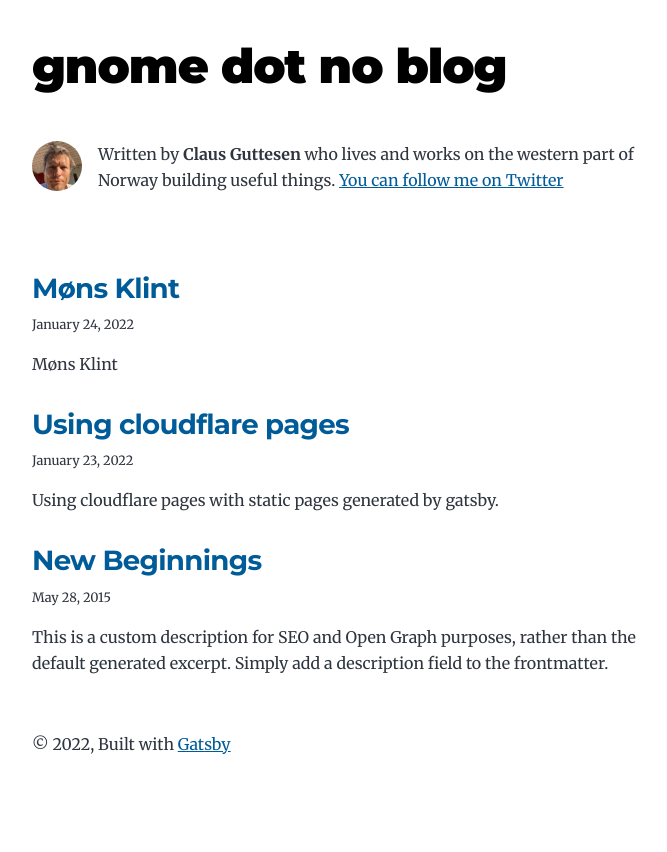
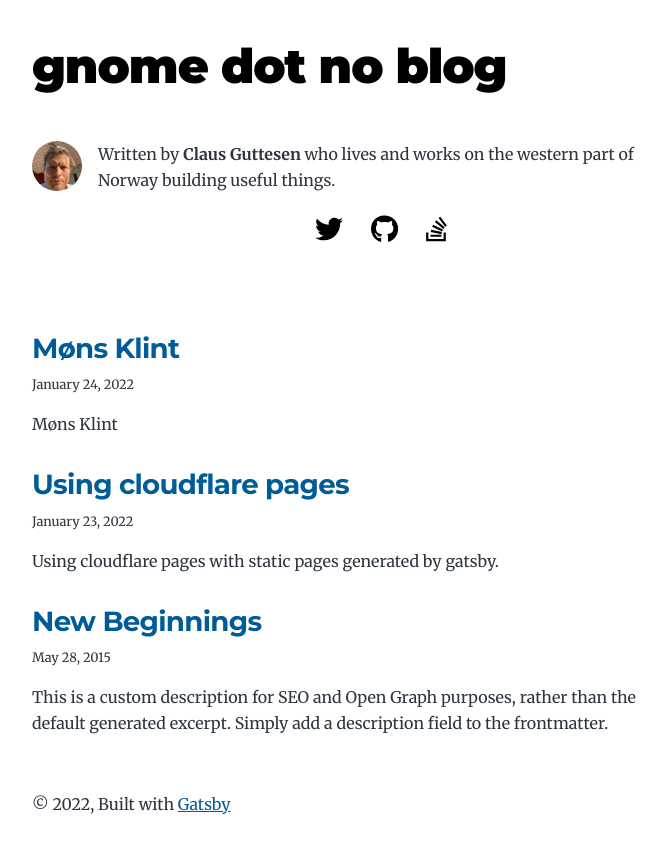
Before and after one commit to kometen/gnome-blog, a Gatsby site: page / in a window 1280 px wide. Shown: the whole page, without its empty margins (292-959 px from the left). Before the commit the page ends 820 px from the top, so only its background shows below. Built offline with nearby package versions, Linux system fonts and the light colour scheme; Gatsby itself is replaced by a stand-in of ours.

Commit message:
Added icons.

```diff
--- a/gatsby-config.js
+++ b/gatsby-config.js
@@ -9,6 +9,8 @@ module.exports = {
     siteUrl: `https://gatsbystarterblogsource.gatsbyjs.io/`,
     social: {
       twitter: `kometen`,
+      github: `kometen`,
+      stackoverflow: `users/319826/kometen`,
     },
   },
   plugins: [
--- a/package.json
+++ b/package.json
@@ -8,6 +8,8 @@
     "url": "https://github.com/gatsbyjs/gatsby/issues"
   },
   "dependencies": {
+    "@fortawesome/free-brands-svg-icons": "^5.15.4",
+    "@fortawesome/react-fontawesome": "^0.1.17",
     "gatsby": "^4.5.4",
     "gatsby-plugin-feed": "^4.5.0",
     "gatsby-plugin-gatsby-cloud": "^4.5.2",
--- a/src/components/bio.js
+++ b/src/components/bio.js
@@ -5,6 +5,8 @@
  * See: https://www.gatsbyjs.com/docs/use-static-query/
  */
 
+import { FontAwesomeIcon } from '@fortawesome/react-fontawesome'
+import {  faStackOverflow, faGithub, faTwitter } from '@fortawesome/free-brands-svg-icons'
 import * as React from "react"
 import { useStaticQuery, graphql } from "gatsby"
 import { StaticImage } from "gatsby-plugin-image"
@@ -20,6 +22,8 @@ const Bio = () => {
           }
           social {
             twitter
+            github
+            stackoverflow
           }
         }
       }
@@ -45,10 +49,42 @@ const Bio = () => {
       {author?.name && (
         <p>
           Written by <strong>{author.name}</strong> {author?.summary || null}
-          {` `}
-          <a href={`https://twitter.com/${social?.twitter || ``}`}>
-            You can follow me on Twitter
-          </a>
+            {` `}
+            <div style={{ textAlign: `center`, paddingTop: `15px` }}>
+              <a
+                style={{
+                  fontSize: `1.75em`,
+                  padding: `0em 0.5em`,
+                  color: `#000`,
+                  boxShadow: `none`,
+                }}
+                href={`https://twitter.com/${social.twitter}`}
+              >
+                <FontAwesomeIcon icon={faTwitter} title={'Twitter'}/>
+              </a>
+              <a
+                style={{
+                  fontSize: `1.75em`,
+                  padding: `0em 0.5em`,
+                  color: `#000`,
+                  boxShadow: `none`,
+                }}
+                href={`https://github.com/${social.github}`}
+              >
+                <FontAwesomeIcon icon={faGithub} title={'GitHub'}/>
+              </a>
+              <a
+                style={{
+                  fontSize: `1.75em`,
+                  padding: `0em 0.5em`,
+                  color: `#000`,
+                  boxShadow: `none`,
+                }}
+                href={`https://stackoverflow.com/${social.stackoverflow}`}
+              >
+                <FontAwesomeIcon icon={faStackOverflow} title={'StackOverflow'}/>
+              </a>
+            </div>
         </p>
       )}
     </div>
```
Also changed, not shown: 1 other file.
